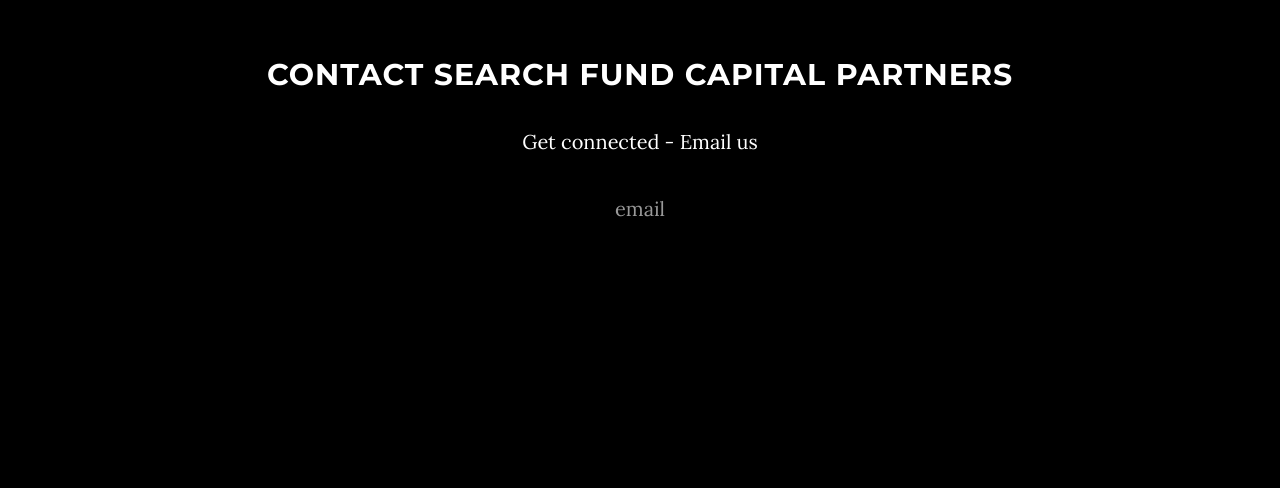
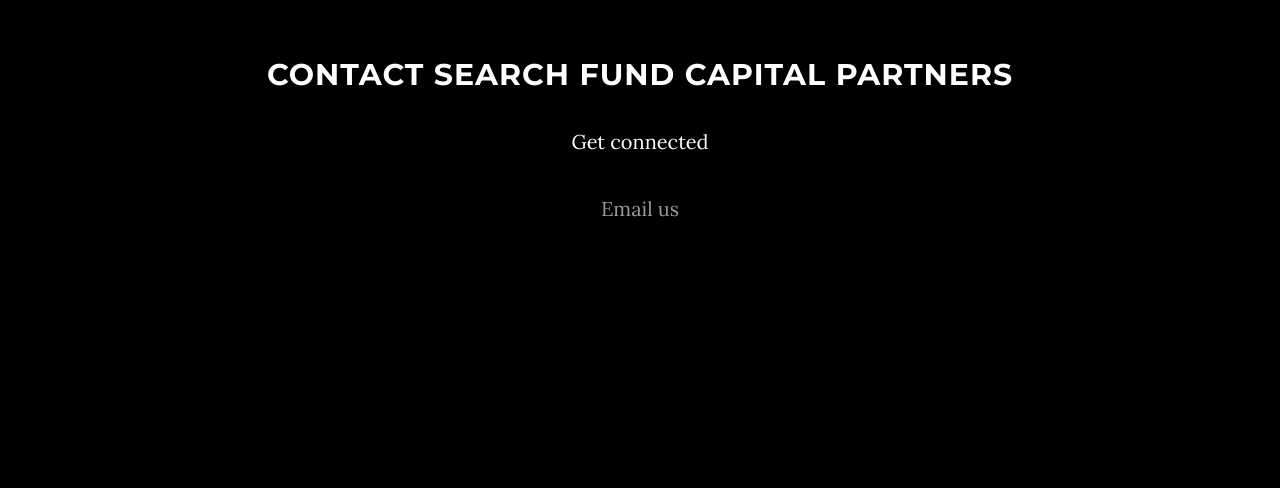
Before and after one commit to ZissiLeo/Searchfund, a website: page index.html in a window 1280 px wide. Shown: the part 1340-1828 px from the top of the page. Drawn offline with nearby package versions, Linux system fonts and the light colour scheme; some packages are replaced by stand-ins of ours.

Commit message:
new text body

```diff
--- a/index.html
+++ b/index.html
@@ -155,8 +155,8 @@
         <div class="row">
             <div class="col-lg-8 col-lg-offset-2">
                 <h2>Contact Search Fund Capital Partners</h2>
-                <p>Get connected - Email us</p>
-                <p><a href="mailto:info@searchfundcapitalpartners.com">email</a>
+                <p>Get connected</p>
+                <p><a href="mailto:info@searchfundcapitalpartners.com">Email us</a>
                 </p>
 
             </div>
```
